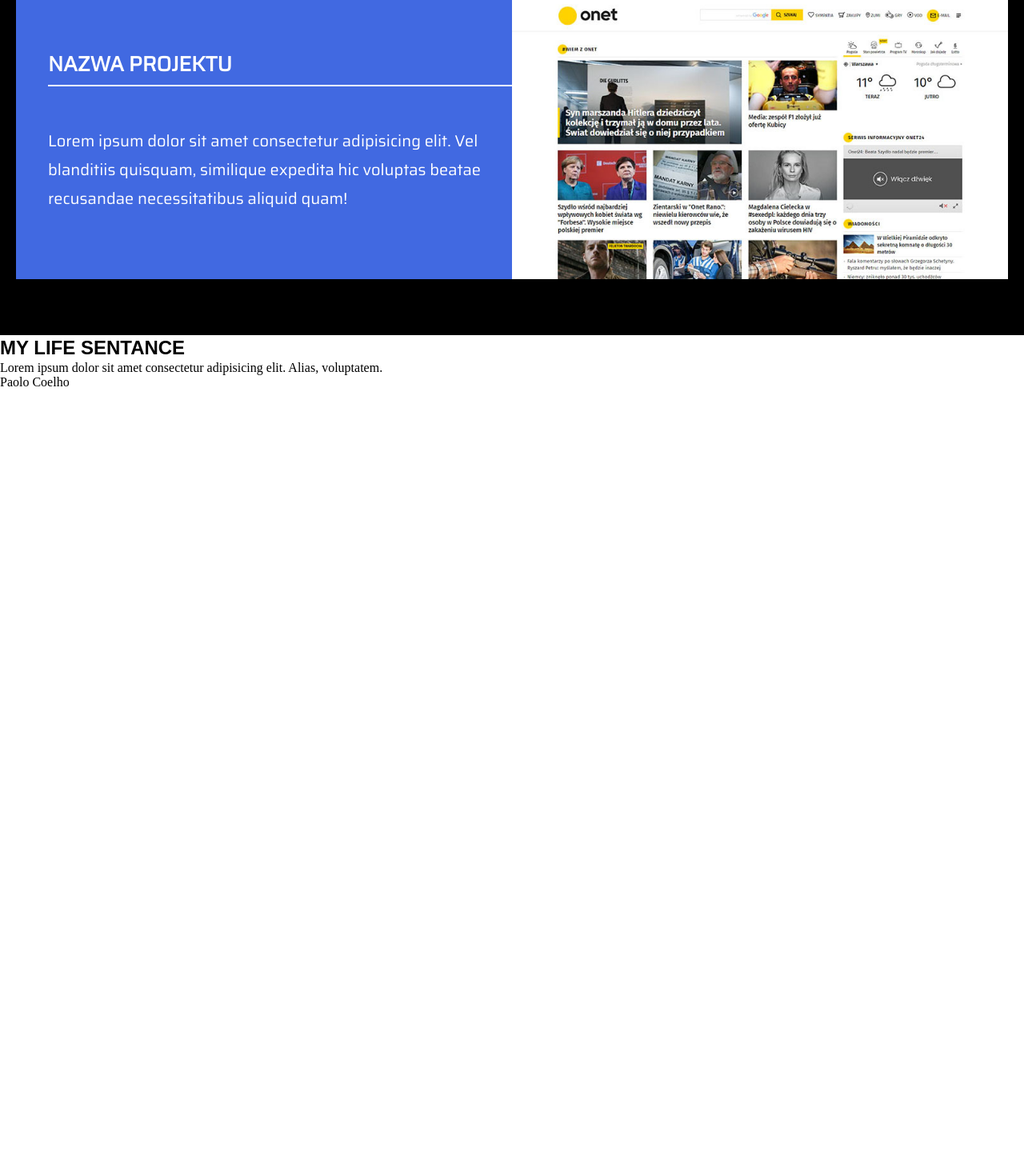
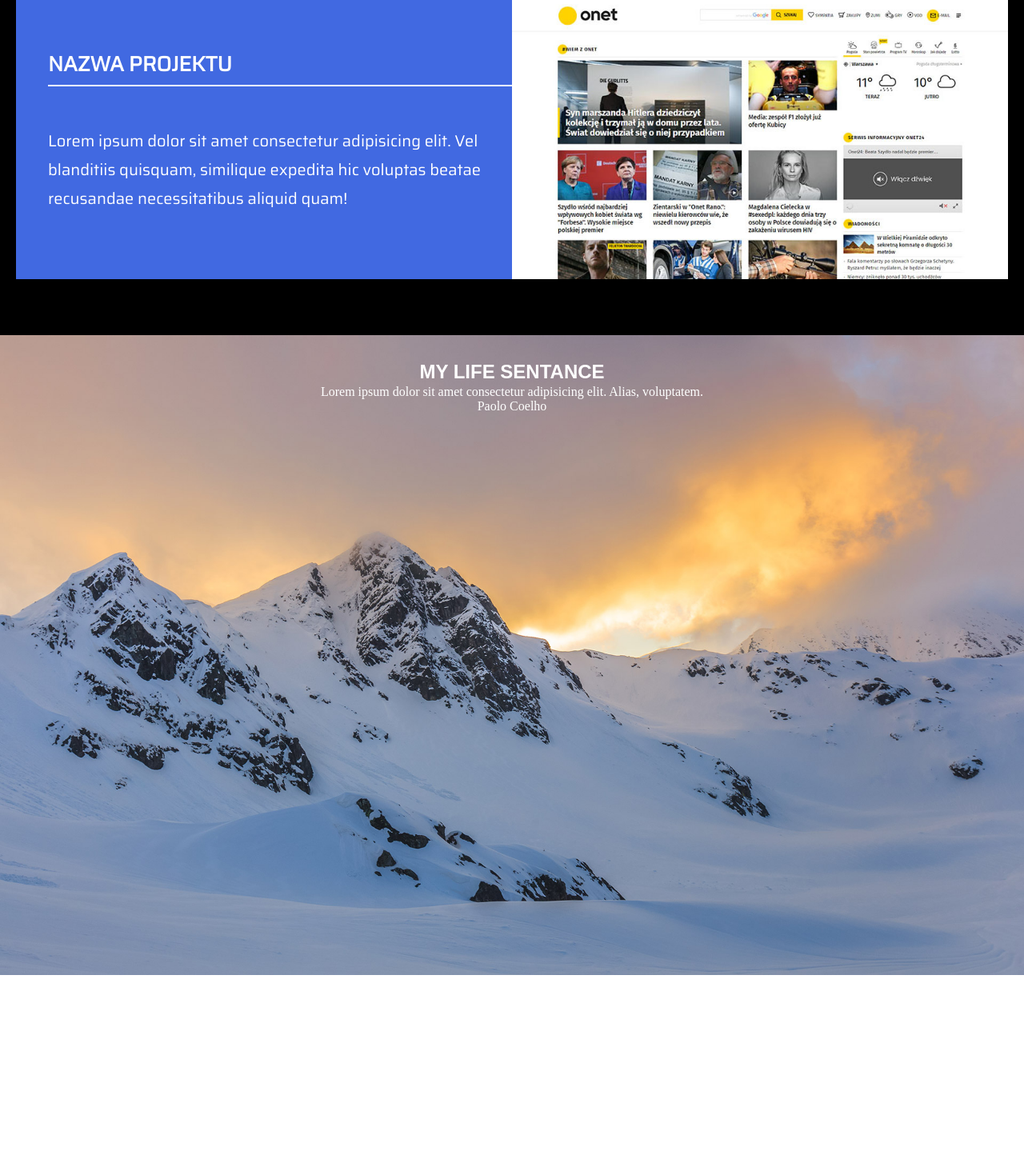
Before and after one commit to adrianghub/project_front_vol.2, a PHP site: page / in a window 1280 px wide. Shown: the part 2915-4374 px from the top of the page at 80% size. Run offline with PHP 8.4, Linux system fonts and the light colour scheme; some web fonts are replaced.

Commit message:
add backgroud and align text in motto section

```diff
--- a/css/style.css
+++ b/css/style.css
@@ -519,6 +519,15 @@ header > * {
 
 /* MOTTO SECTION */
 
+.motto {
+  text-align: center;
+  background-image: url(../images/motto.jpg);
+  background-size: cover;
+  background-position: top center;
+  padding: 30px 10px;
+  color: white;
+}
+
 .motto__h1 {
   font-family: 'Saira Condensed', sans-serif;
   font-size: 24px;
@@ -528,7 +537,6 @@ header > * {
 
 
 
-
 section {
   min-height: 100vh;
 }
```
